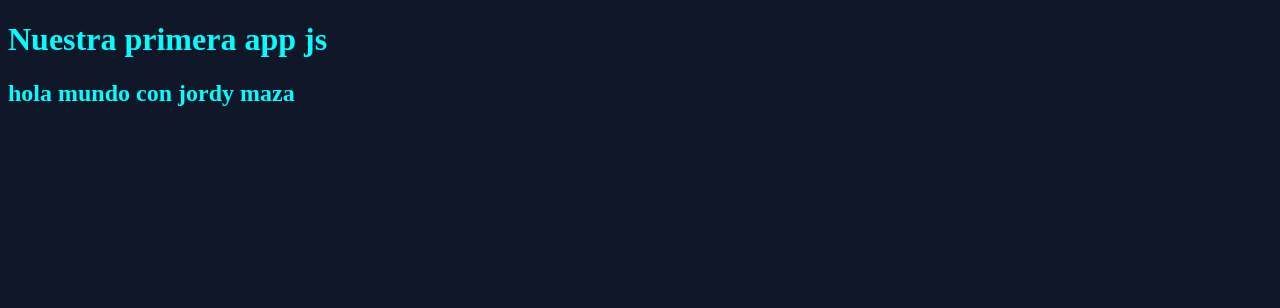
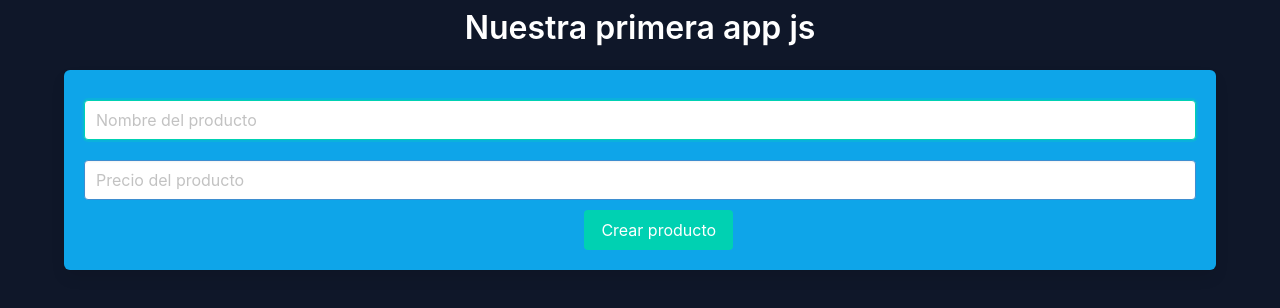
Before and after one commit to alejandroc77/stock-app, a website: page public/index.html in a window 1280 px wide. Drawn offline with nearby package versions, Linux system fonts and the light colour scheme.

Commit message:
Agregamos nuevos estilos y cambios

```diff
--- a/package.json
+++ b/package.json
@@ -11,7 +11,8 @@
   "private": false,
   "dependencies": {
     "dotenv": "^16.0.1",
-    "express": "^4.18.1"
+    "express": "^4.18.1",
+    "mongoose": "^6.5.2"
   },
   "devDependencies": {
     "nodemon": "^2.0.19"
--- a/public/index.html
+++ b/public/index.html
@@ -1,15 +1,33 @@
 <!DOCTYPE html>
 <html lang="en">
-<head>
-    <meta charset="UTF-8">
-    <meta http-equiv="X-UA-Compatible" content="IE=edge">
-    <meta name="viewport" content="width=device-width, initial-scale=1.0">
-    <link rel="stylesheet" href="style.css">
+  <head>
+    <meta charset="UTF-8" />
+    <meta http-equiv="X-UA-Compatible" content="IE=edge" />
+    <meta name="viewport" content="width=device-width, initial-scale=1.0" />
+    <link rel="stylesheet" href="style.css" />
     <title>App js</title>
-</head>
-<body>
-    <h1>Nuestra primera app js</h1>
-    <h2>hola mundo con jordy maza</h2>
-    <script src="index.js"></script>
-</body>
+    <script src="index.js " defer></script>
+    <!-- defer hace que mi etiqueta se ejecute al ultimo contra:mongo Tqa6IidvWSONA0ar -->
+  </head>
+  <body>
+    <h1 class="title is-3">Nuestra primera app js</h1>
+
+    <div class="container is-widescreen">
+      <div class="box">
+        <input
+          class="input is-primary is-focused"
+          type="text"
+          id="productName"
+          placeholder="Nombre del producto"
+        />
+        <input
+          class="input is-info is-hovered"
+          type="number"
+          id="productNumber"
+          placeholder="Precio del producto"
+        />
+        <button class="button is-primary">Crear producto</button>
+      </div>
+    </div>
+  </body>
 </html>
--- a/public/index.js
+++ b/public/index.js
@@ -1 +1,11 @@
-console.log('hola mundo');
+
+const inputName = document.querySelector('#productName')
+const inputNumber = document.querySelector('#productNumber')
+
+console.log({inputName,inputNumber});
+
+const boton = document.querySelector('button');
+
+boton.addEventListener('click',(e) =>{
+        console.log({nombre:inputName.value, precio:inputNumber.value });
+})
--- a/public/style.css
+++ b/public/style.css
@@ -1,7 +1,25 @@
-body{
+@import "https://cdn.jsdelivr.net/npm/bulma@0.9.4/css/bulma.min.css";
+html{
     background-color: #0F1729;
 }
 
-h1,h2{
-    color:aqua;
+.box{
+    background-color:#0EA5E9;
 }
+
+.title{
+    color:#FFFFFF;
+    font-size: 30px;
+    text-align: center;
+    margin: 10px auto;
+}
+
+.input{
+    margin: 10px auto;
+}
+
+.button{
+    margin-left: 45%;
+    margin-right: 30% ;
+
+}
```
Also changed, not shown: app.js (+20 -10 lines), 1 other file.
